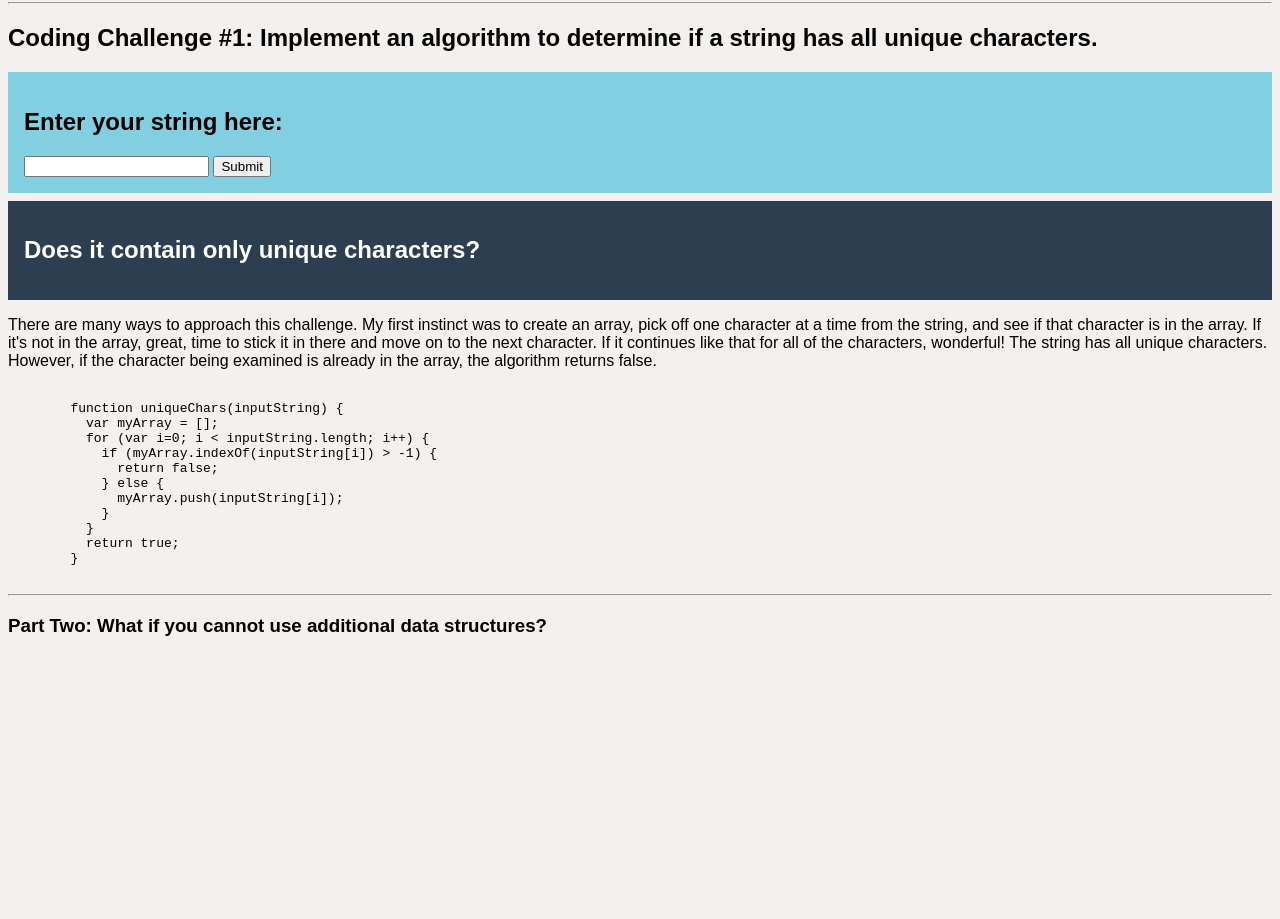
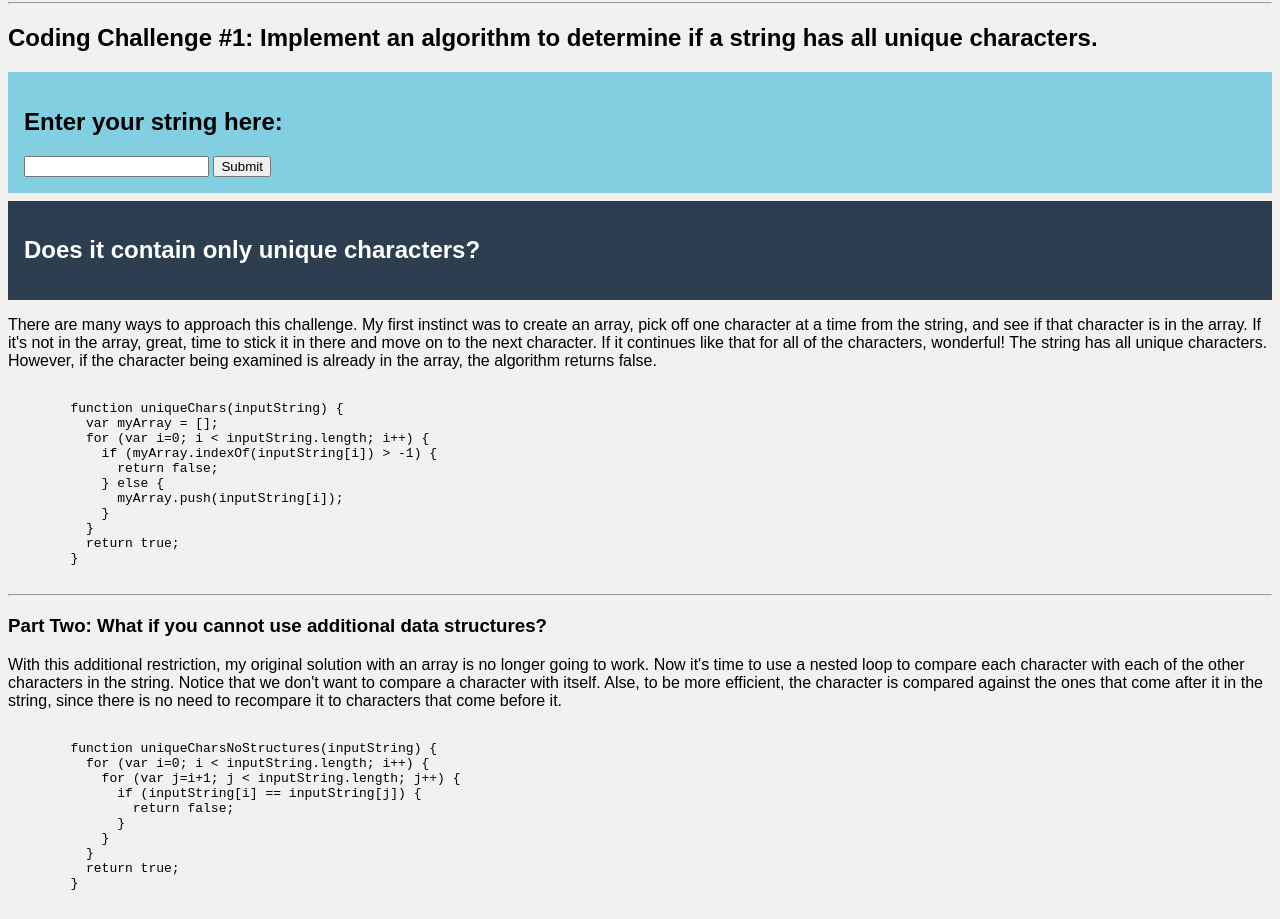
Before and after one commit to ethyl2/coding_challenges, a plain HTML site: page index.html in a window 1280 px wide. Shown: the part 78-997 px from the top of the page. Before the commit the page ends 800 px from the top, so only its background shows below. Drawn offline with Linux system fonts and the light colour scheme.

Commit message:
feat: Add additional restriction

```diff
--- a/app.js
+++ b/app.js
@@ -27,3 +27,14 @@ function uniqueChars(inputString) {
   }
   return true;
 }
+
+function uniqueCharsNoStructures(inputString) {
+  for (var i=0; i < inputString.length; i++) {
+    for (var j=i+1; j < inputString.length; j++) {
+      if (inputString[i] == inputString[j]) {
+        return false;
+      }
+    }
+  }
+  return true;
+}
--- a/index.html
+++ b/index.html
@@ -51,6 +51,27 @@
 
       <hr>
       <h3>Part Two: What if you cannot use additional data structures?</h3>
+
+      <p>With this additional restriction, my original solution with an array is no
+        longer going to work. Now it's time to use a nested loop to compare each
+        character with each of the other characters in the string. Notice that we
+        don't want to compare a character with itself. Alse, to be more efficient,
+        the character is compared against the ones that come after it in the string,
+        since there is no need to recompare it to characters that come before it.
+      </p>
+
+      <pre><code>
+        function uniqueCharsNoStructures(inputString) {
+          for (var i=0; i < inputString.length; i++) {
+            for (var j=i+1; j < inputString.length; j++) {
+              if (inputString[i] == inputString[j]) {
+                return false;
+              }
+            }
+          }
+          return true;
+        }
+      </pre></code>
   <script src="app.js"></script>
 
   </body>
```
